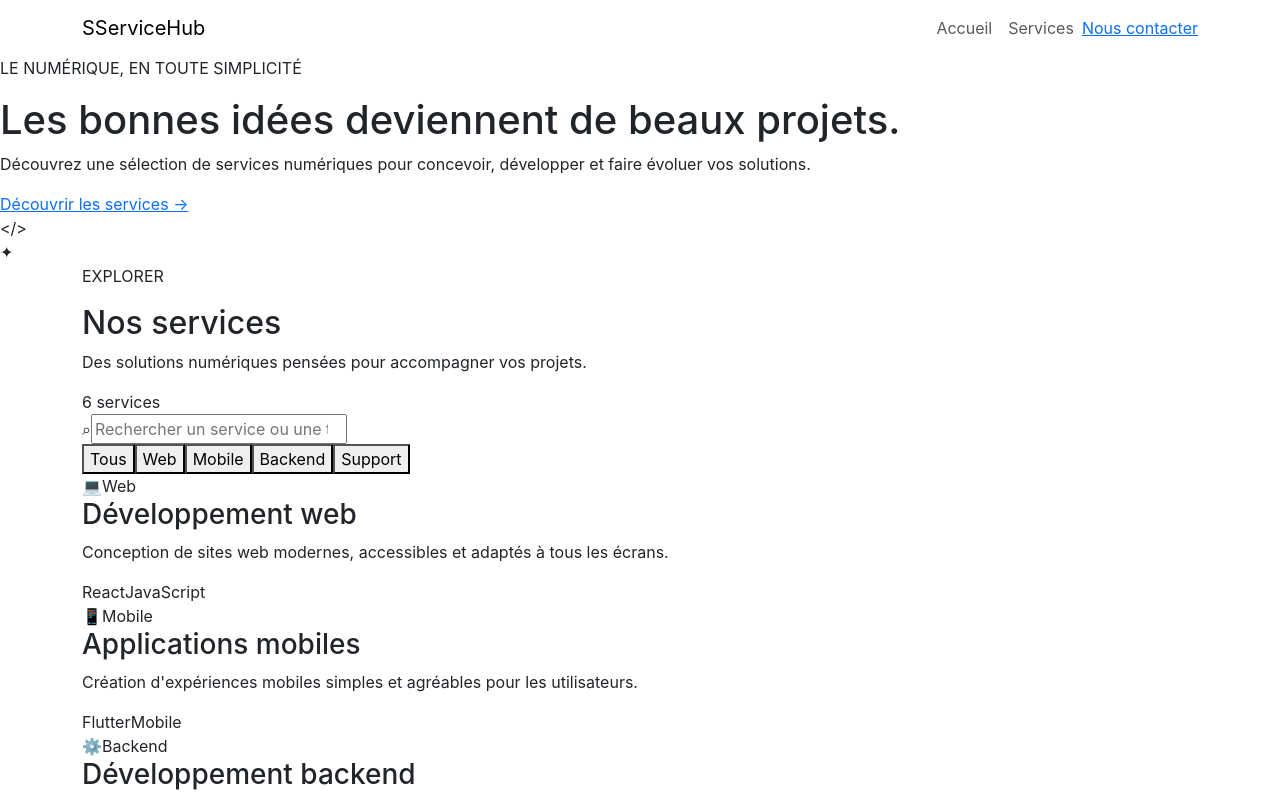
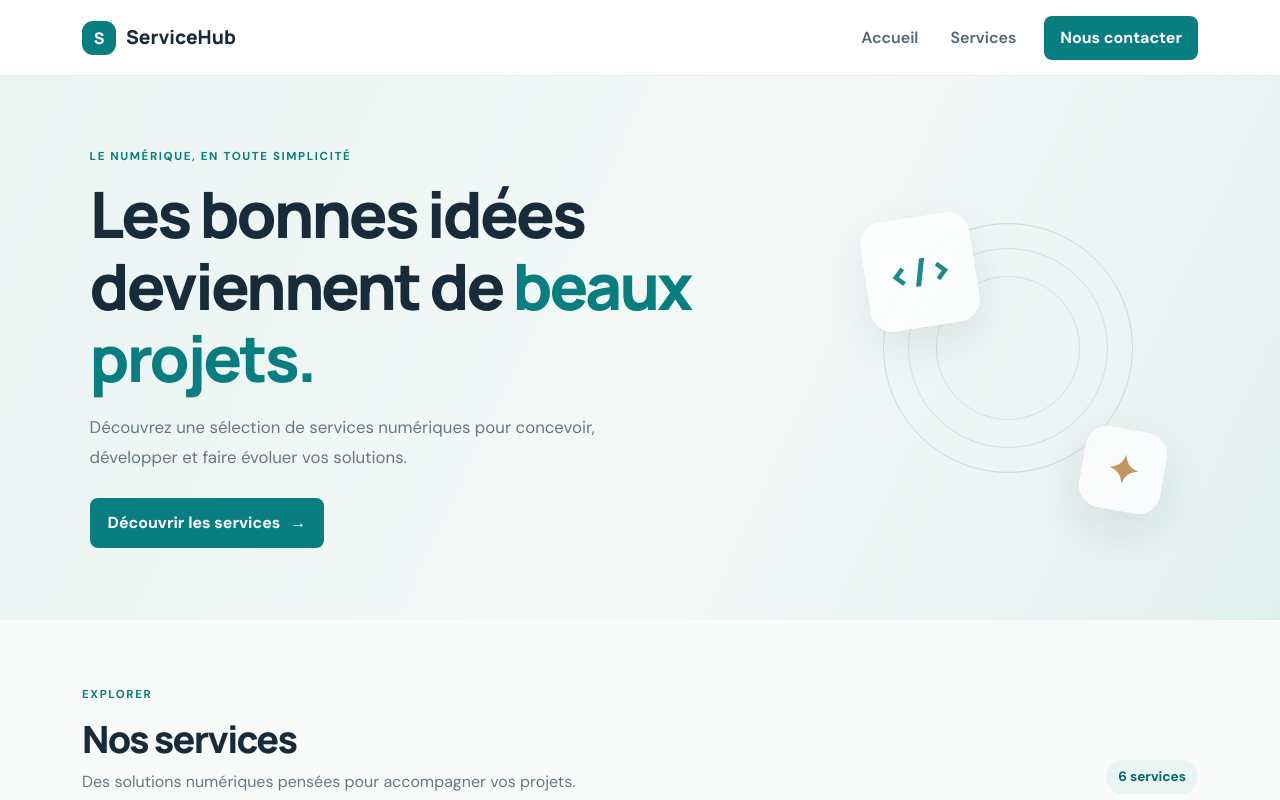
Before and after one commit to Raky-gueye/ReactCheckpoint, a React (Create React App) app: page / in a window 1280 px wide. Shown: the top 800 px of the page. Built offline with nearby package versions, Linux system fonts and the light colour scheme.

Commit message:
Improve ServiceHub React portfolio project: update src/index.css

```diff
--- a/src/index.css
+++ b/src/index.css
@@ -1,13 +1,505 @@
+@import url("https://fonts.googleapis.com/css2?family=DM+Sans:wght@400;500;600;700&family=Manrope:wght@400;500;600;700;800&display=swap");
+
+:root {
+  --ink: #172b3a;
+  --muted: #667784;
+  --teal: #087e80;
+  --teal-dark: #066668;
+  --mint: #e9f5f2;
+  --line: #e5eceb;
+  --surface: #ffffff;
+  --page: #f8fbfa;
+}
+
+* {
+  box-sizing: border-box;
+}
+
+html {
+  scroll-behavior: smooth;
+}
+
 body {
   margin: 0;
-  font-family: -apple-system, BlinkMacSystemFont, 'Segoe UI', 'Roboto', 'Oxygen',
-    'Ubuntu', 'Cantarell', 'Fira Sans', 'Droid Sans', 'Helvetica Neue',
-    sans-serif;
+  background: var(--page);
+  color: var(--ink);
+  font-family: "DM Sans", sans-serif;
   -webkit-font-smoothing: antialiased;
-  -moz-osx-font-smoothing: grayscale;
 }
 
-code {
-  font-family: source-code-pro, Menlo, Monaco, Consolas, 'Courier New',
-    monospace;
+button,
+input {
+  font: inherit;
 }
+
+.app-shell {
+  min-height: 100vh;
+  display: flex;
+  flex-direction: column;
+}
+
+main {
+  flex: 1;
+}
+
+.site-navbar {
+  min-height: 76px;
+  background: rgba(255, 255, 255, 0.96);
+  border-bottom: 1px solid var(--line);
+}
+
+.brand-name {
+  display: inline-flex;
+  align-items: center;
+  gap: 10px;
+  color: var(--ink);
+  font-family: "Manrope", sans-serif;
+  font-size: 1.2rem;
+  font-weight: 800;
+}
+
+.brand-name:hover {
+  color: var(--teal);
+}
+
+.brand-mark {
+  display: grid;
+  width: 34px;
+  height: 34px;
+  place-items: center;
+  border-radius: 11px;
+  background: var(--teal);
+  color: white;
+  font-size: 1rem;
+}
+
+.site-navbar .nav-link {
+  margin: 0 8px;
+  color: #526571;
+  font-weight: 600;
+}
+
+.site-navbar .nav-link:hover {
+  color: var(--teal);
+}
+
+.nav-contact,
+.hero-button {
+  display: inline-flex;
+  align-items: center;
+  justify-content: center;
+  gap: 10px;
+  border-radius: 8px;
+  background: var(--teal);
+  color: white;
+  font-weight: 700;
+  text-decoration: none;
+  transition: background 160ms ease, transform 160ms ease;
+}
+
+.nav-contact {
+  margin-left: 12px;
+  padding: 10px 16px;
+}
+
+.nav-contact:hover,
+.hero-button:hover {
+  background: var(--teal-dark);
+  color: white;
+  transform: translateY(-1px);
+}
+
+.hero {
+  position: relative;
+  display: flex;
+  min-height: 390px;
+  align-items: center;
+  overflow: hidden;
+  padding: 72px max(7vw, 24px);
+  background: linear-gradient(115deg, #eaf5f2 0%, #f4f8f7 58%, #e1f0ed 100%);
+}
+
+.hero-content {
+  position: relative;
+  z-index: 1;
+  max-width: 660px;
+}
+
+.eyebrow {
+  margin: 0 0 13px;
+  color: var(--teal);
+  font-size: 0.72rem;
+  font-weight: 800;
+  letter-spacing: 0.14em;
+}
+
+.hero h1,
+.section-heading h2 {
+  font-family: "Manrope", sans-serif;
+  font-weight: 800;
+  letter-spacing: -0.045em;
+}
+
+.hero h1 {
+  max-width: 650px;
+  margin: 0;
+  color: var(--ink);
+  font-size: clamp(2.4rem, 5vw, 4rem);
+  line-height: 1.12;
+}
+
+.hero h1 span {
+  color: var(--teal);
+}
+
+.hero-description {
+  max-width: 550px;
+  margin: 20px 0 26px;
+  color: var(--muted);
+  font-size: 1.05rem;
+  line-height: 1.75;
+}
+
+.hero-button {
+  padding: 13px 18px;
+}
+
+.hero-decoration {
+  position: absolute;
+  top: 0;
+  right: 8%;
+  width: 340px;
+  height: 100%;
+  opacity: 0.9;
+}
+
+.decoration-orbit {
+  position: absolute;
+  top: 50%;
+  left: 50%;
+  width: 250px;
+  height: 250px;
+  border: 1px solid rgba(8, 126, 128, 0.2);
+  border-radius: 50%;
+  transform: translate(-50%, -50%);
+}
+
+.decoration-orbit::before,
+.decoration-orbit::after {
+  position: absolute;
+  border: 1px solid rgba(8, 126, 128, 0.16);
+  border-radius: 50%;
+  content: "";
+}
+
+.decoration-orbit::before {
+  inset: 24px;
+}
+
+.decoration-orbit::after {
+  inset: 52px;
+}
+
+.decoration-card {
+  position: absolute;
+  z-index: 1;
+  display: grid;
+  place-items: center;
+  border: 1px solid rgba(255, 255, 255, 0.8);
+  border-radius: 22px;
+  background: rgba(255, 255, 255, 0.85);
+  box-shadow: 0 18px 50px rgba(23, 65, 68, 0.12);
+  color: var(--teal);
+  font-family: "Manrope", sans-serif;
+  font-size: 2.4rem;
+  font-weight: 800;
+}
+
+.decoration-card-one {
+  top: 26%;
+  left: 8%;
+  width: 110px;
+  height: 110px;
+  transform: rotate(-9deg);
+}
+
+.decoration-card-two {
+  right: 4%;
+  bottom: 20%;
+  width: 82px;
+  height: 82px;
+  color: #c18b53;
+  transform: rotate(10deg);
+}
+
+.services-section {
+  padding-top: 66px;
+  padding-bottom: 82px;
+}
+
+.section-heading {
+  display: flex;
+  align-items: end;
+  justify-content: space-between;
+  gap: 20px;
+  margin-bottom: 28px;
+}
+
+.section-heading h2 {
+  margin: 0;
+  font-size: clamp(1.8rem, 3vw, 2.35rem);
+}
+
+.section-description {
+  margin: 9px 0 0;
+  color: var(--muted);
+}
+
+.results-count {
+  flex-shrink: 0;
+  padding: 7px 12px;
+  border-radius: 30px;
+  background: var(--mint);
+  color: var(--teal-dark);
+  font-size: 0.85rem;
+  font-weight: 700;
+}
+
+.toolbar {
+  display: flex;
+  flex-direction: column;
+  gap: 17px;
+  margin-bottom: 28px;
+}
+
+.search-box {
+  display: flex;
+  max-width: 560px;
+  min-height: 48px;
+  align-items: center;
+  gap: 10px;
+  padding: 0 15px;
+  border: 1px solid var(--line);
+  border-radius: 9px;
+  background: var(--surface);
+  color: var(--muted);
+}
+
+.search-box:focus-within {
+  border-color: var(--teal);
+  box-shadow: 0 0 0 3px rgba(8, 126, 128, 0.1);
+}
+
+.search-box span {
+  font-size: 1.5rem;
+  line-height: 1;
+}
+
+.search-box input {
+  width: 100%;
+  border: 0;
+  outline: 0;
+  background: transparent;
+  color: var(--ink);
+}
+
+.search-box input::placeholder {
+  color: #9aa8ae;
+}
+
+.category-filters {
+  display: flex;
+  flex-wrap: wrap;
+  gap: 9px;
+}
+
+.filter-button {
+  padding: 8px 15px;
+  border: 1px solid var(--line);
+  border-radius: 30px;
+  background: white;
+  color: #526571;
+  font-size: 0.9rem;
+  font-weight: 600;
+  transition: all 150ms ease;
+}
+
+.filter-button:hover,
+.filter-button.active {
+  border-color: var(--teal);
+  background: var(--teal);
+  color: white;
+}
+
+.services-grid {
+  display: grid;
+  grid-template-columns: repeat(3, minmax(0, 1fr));
+  gap: 18px;
+}
+
+.service-card {
+  display: flex;
+  min-height: 235px;
+  flex-direction: column;
+  padding: 23px;
+  border: 1px solid var(--line);
+  border-radius: 13px;
+  background: var(--surface);
+  box-shadow: 0 5px 18px rgba(25, 57, 64, 0.035);
+  transition: transform 180ms ease, box-shadow 180ms ease, border-color 180ms ease;
+}
+
+.service-card:hover {
+  transform: translateY(-4px);
+  border-color: #c4e1dc;
+  box-shadow: 0 14px 30px rgba(25, 57, 64, 0.08);
+}
+
+.card-topline {
+  display: flex;
+  align-items: center;
+  justify-content: space-between;
+  margin-bottom: 20px;
+}
+
+.service-icon {
+  display: grid;
+  width: 48px;
+  height: 48px;
+  place-items: center;
+  border-radius: 12px;
+  background: var(--mint);
+  font-size: 1.45rem;
+}
+
+.category-label {
+  color: var(--teal);
+  font-size: 0.75rem;
+  font-weight: 800;
+  letter-spacing: 0.04em;
+  text-transform: uppercase;
+}
+
+.service-card h3 {
+  margin: 0 0 9px;
+  font-family: "Manrope", sans-serif;
+  font-size: 1.08rem;
+  font-weight: 800;
+}
+
+.service-card p {
+  margin: 0;
+  color: var(--muted);
+  font-size: 0.92rem;
+  line-height: 1.65;
+}
+
+.tag-list {
+  display: flex;
+  flex-wrap: wrap;
+  gap: 7px;
+  margin-top: auto;
+  padding-top: 20px;
+}
+
+.technology-tag {
+  padding: 5px 9px;
+  border-radius: 5px;
+  background: #f2f6f5;
+  color: #60717a;
+  font-size: 0.74rem;
+  font-weight: 600;
+}
+
+.empty-state {
+  padding: 55px 20px;
+  border: 1px dashed #cbdad7;
+  border-radius: 13px;
+  text-align: center;
+}
+
+.empty-icon {
+  font-size: 2rem;
+}
+
+.empty-state h3 {
+  margin: 12px 0 7px;
+  font-family: "Manrope", sans-serif;
+  font-weight: 800;
+}
+
+.empty-state p {
+  color: var(--muted);
+}
+
+.reset-button {
+  padding: 9px 14px;
+  border: 0;
+  border-radius: 7px;
+  background: var(--teal);
+  color: white;
+  font-weight: 700;
+}
+
+.site-footer {
+  padding: 23px 0;
+  border-top: 1px solid var(--line);
+  background: white;
+  color: var(--muted);
+  text-align: center;
+}
+
+.site-footer p {
+  margin: 0;
+  font-size: 0.85rem;
+}
+
+@media (max-width: 991px) {
+  .hero-decoration {
+    right: -5%;
+    opacity: 0.45;
+  }
+
+  .services-grid {
+    grid-template-columns: repeat(2, minmax(0, 1fr));
+  }
+
+  .nav-contact {
+    width: fit-content;
+    margin: 8px 0 12px;
+  }
+}
+
+@media (max-width: 575px) {
+  .hero {
+    min-height: 360px;
+    padding: 58px 22px;
+  }
+
+  .hero-decoration {
+    right: -42%;
+    opacity: 0.2;
+  }
+
+  .hero-description {
+    font-size: 0.98rem;
+  }
+
+  .services-section {
+    padding-top: 48px;
+    padding-bottom: 58px;
+  }
+
+  .section-heading {
+    align-items: start;
+    flex-direction: column;
+  }
+
+  .services-grid {
+    grid-template-columns: 1fr;
+  }
+
+  .service-card {
+    min-height: 215px;
+  }
+}
```
